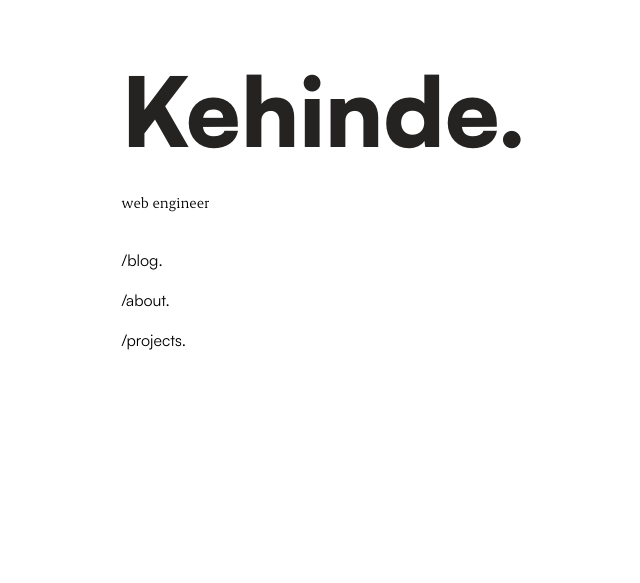
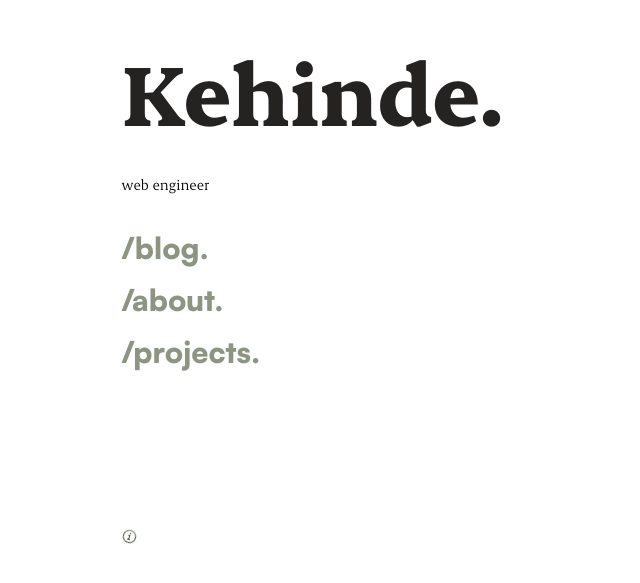
Before and after one commit to adeleke5140/portfolio-v2, a Next.js app: page / in a window 1280 px wide. Shown: the part 241-824 px from the top of the page, without its empty margins (96-736 px from the left). Built offline with nearby package versions, Linux system fonts and the light colour scheme.

Commit message:
update index page

```diff
--- a/src/pages/index.tsx
+++ b/src/pages/index.tsx
@@ -1,6 +1,14 @@
-import { Layout } from "@/components/layout";
+import { HoverCardComponent } from "@/components/info";
 import Head from "next/head";
 import Link from "next/link";
+import dynamic from "next/dynamic";
+
+const DynamicHoverComponent = dynamic(
+  () => import("../components/info").then((mod) => mod.HoverCardComponent),
+  {
+    ssr: false,
+  }
+);
 
 export default function Home() {
   return (
@@ -12,9 +20,9 @@ export default function Home() {
         <link rel="icon" href="/kehinde.ico" />
       </Head>
 
-      <section className="flex flex-col justify-center h-screen">
+      <section className="flex flex-col h-screen justify-center" id="parent">
         <header className="mb-8">
-          <h1 className="font-satoshi text-heading-color text-6xl sm:text-8xl font-extrabold">
+          <h1 className="font-erode text-heading-color text-7xl sm:text-8xl font-extrabold">
             Kehinde.
           </h1>
           <h2 className="mt-8 font-normal leading-[1.6] font-erode">
@@ -23,21 +31,33 @@ export default function Home() {
         </header>
         <nav>
           <p>
-            <Link href="/blog" className="link">
+            <Link
+              href="/blog"
+              className="inline-block text-link-color text-3xl opacity-60 font-extrabold hover:opacity-100 origin-left transition-transform-opacity ease-out duration-200 hover:scale-110 hover:translate-x-1 hover:-translate-y-0.5"
+            >
               /blog.
             </Link>
           </p>
           <p className="mt-4">
-            <Link href="/about" className="link">
+            <Link
+              href="/about"
+              className="inline-block text-link-color text-3xl opacity-60 font-extrabold hover:opacity-100 origin-left transition-transform-opacity ease-out duration-200 hover:scale-110 hover:translate-x-1 hover:-translate-y-0.5"
+            >
               /about.
             </Link>
           </p>
           <p className="mt-4">
-            <Link href="/projects" className="link">
+            <Link
+              href="/projects"
+              className="inline-block text-link-color text-3xl opacity-60 font-extrabold hover:opacity-100 origin-left transition-transform-opacity ease-out duration-200 hover:scale-110 hover:translate-x-1 hover:-translate-y-0.5"
+            >
               /projects.
             </Link>
           </p>
         </nav>
+        <div className="font-erode text-sm sm:text-base absolute bottom-0 pb-2">
+          <DynamicHoverComponent />
+        </div>
       </section>
     </>
   );
```
